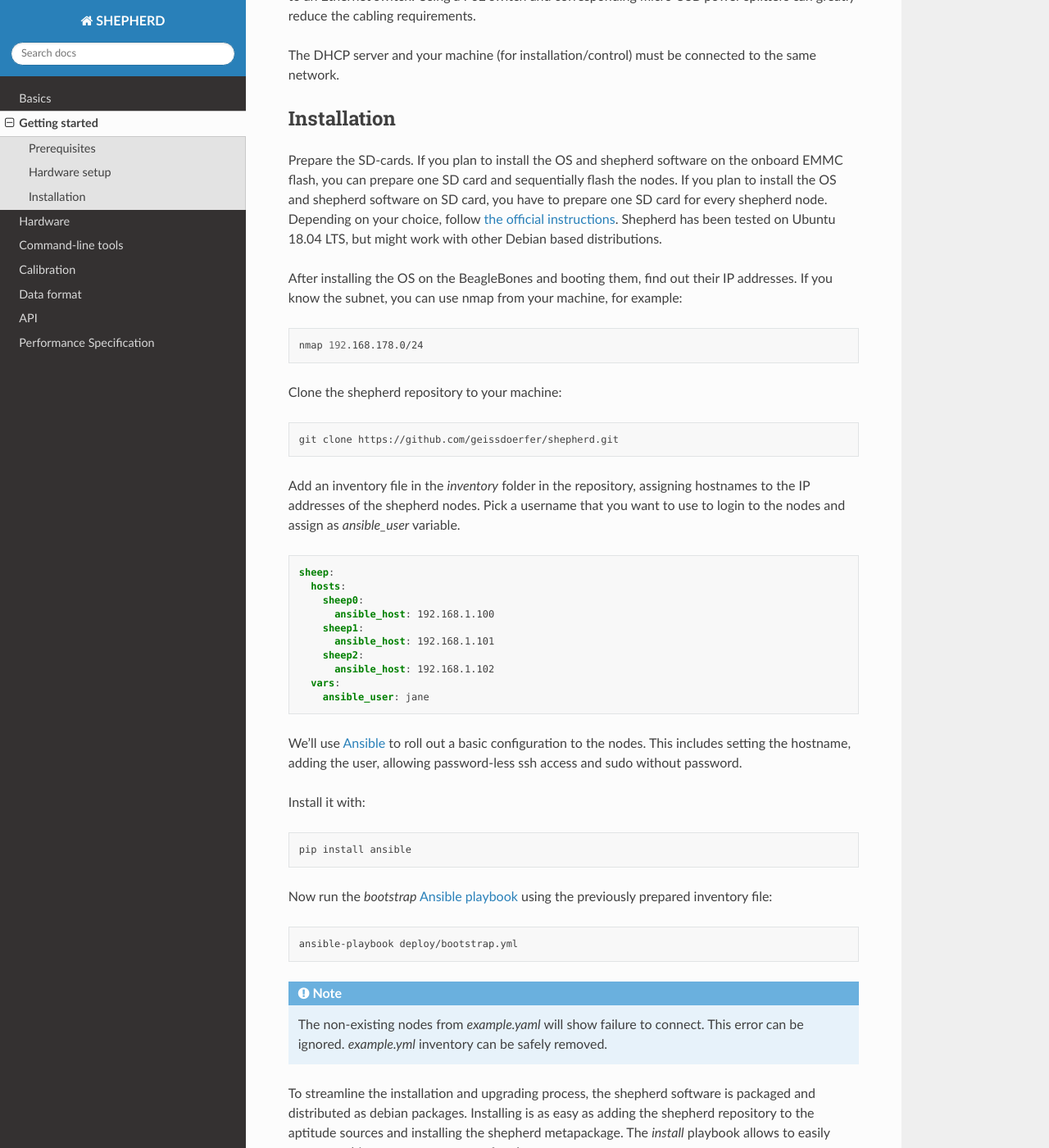
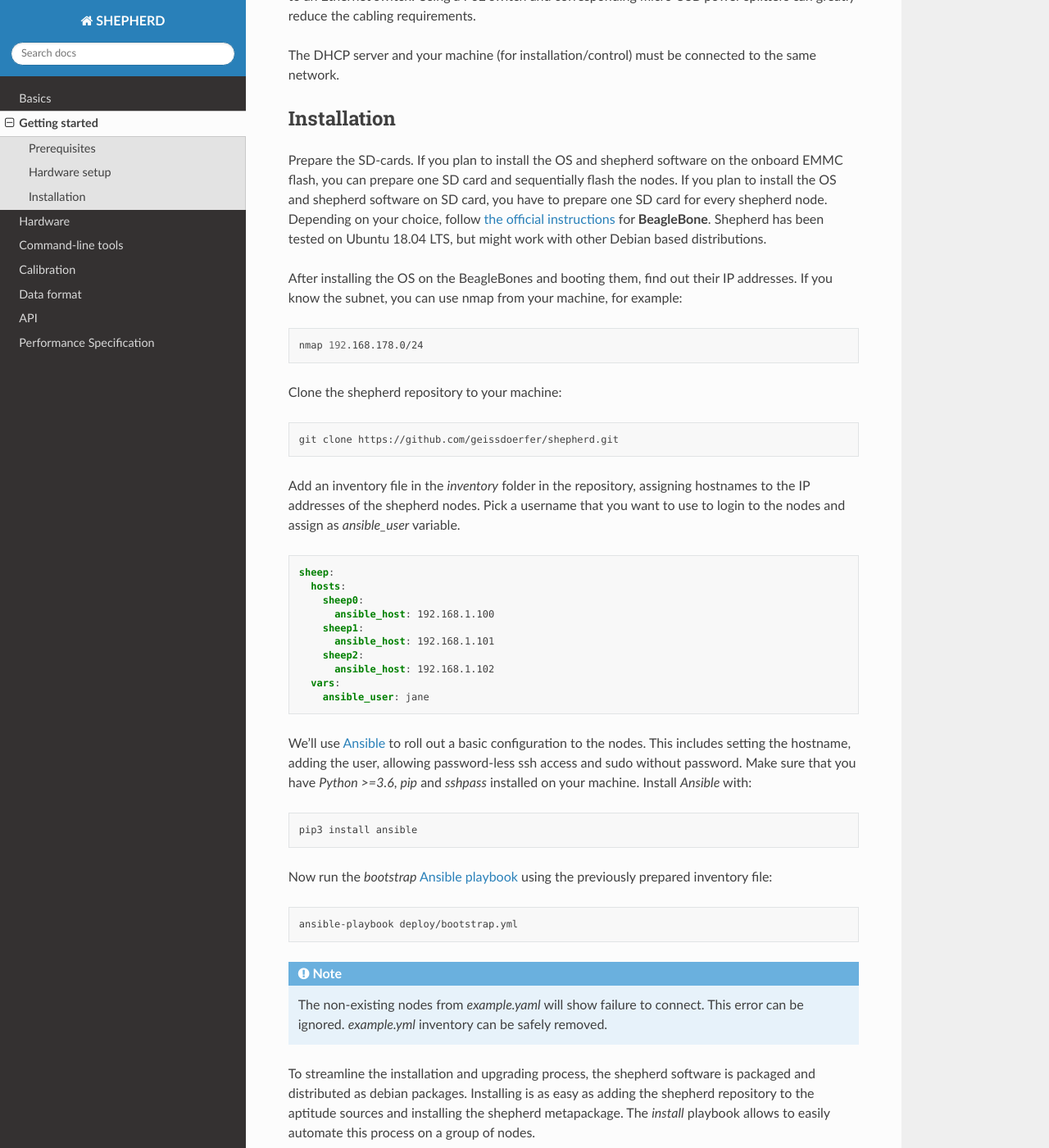
Before and after one commit to geissdoerfer/shepherd, a Sphinx documentation site: the page built from docs/user/getting_started.rst, in a window 1280 px wide and 1400 px high, scrolled down 1296 px. Shown: the whole window at 82% size. Built offline with Sphinx 7.4.7 and the Read the Docs theme 2.0.0, drawn with Linux system fonts in a browser that asks for light colours; some of the changed text lies outside the part shown.

Commit message:
docs: added link to paper, fixed few issues

```diff
--- a/docs/user/basics.rst
+++ b/docs/user/basics.rst
@@ -5,7 +5,7 @@
 It allows to record harvesting conditions at multiple points in space over time.
 The recorded data can be replayed to attached wireless sensor nodes, examining their behaviour under the constraints of spatio-temporal energy availability.
 
-For a detailed description see our paper [TODO]
+For a detailed description see our `Paper <https://wwwpub.zih.tu-dresden.de/~mzimmerl/pubs/geissdoerfer19shepherd.pdf>`_.
 
 A *shepherd* instance consists of a group of spatially distributed *shepherd* nodes that are time-synchronized with each other.
 Each *shepherd* node consists of a BeagleBone, the *shepherd* cape and a particular choice of capelets according to the user requirements.
--- a/docs/user/getting_started.rst
+++ b/docs/user/getting_started.rst
@@ -61,7 +61,7 @@
 Prepare the SD-cards.
 If you plan to install the OS and shepherd software on the onboard EMMC flash, you can prepare one SD card and sequentially flash the nodes.
 If you plan to install the OS and shepherd software on SD card, you have to prepare one SD card for every shepherd node.
-Depending on your choice, follow `the official instructions <https://elinux.org/BeagleBoardUbuntu>`_.
+Depending on your choice, follow `the official instructions <https://elinux.org/BeagleBoardUbuntu>`_ for **BeagleBone**.
 Shepherd has been tested on Ubuntu 18.04 LTS, but might work with other Debian based distributions.
 
 After installing the OS on the BeagleBones and booting them, find out their IP addresses.
@@ -96,12 +96,12 @@
 
 We'll use `Ansible <https://www.ansible.com/>`_ to roll out a basic configuration to the nodes.
 This includes setting the hostname, adding the user, allowing password-less ssh access and sudo without password.
-
-Install it with:
+Make sure that you have `Python >=3.6`, `pip` and `sshpass` installed on your machine.
+Install `Ansible` with:
 
 .. code-block:: bash
 
-    pip install ansible
+    pip3 install ansible
 
 Now run the *bootstrap* `Ansible playbook <https://docs.ansible.com/ansible/latest/user_guide/playbooks_intro.html>`_ using the previously prepared inventory file:
 
```
Also changed, not shown: other parts of docs/user/getting_started.rst (+1 -1 lines), README.md (+9 -6 lines).
